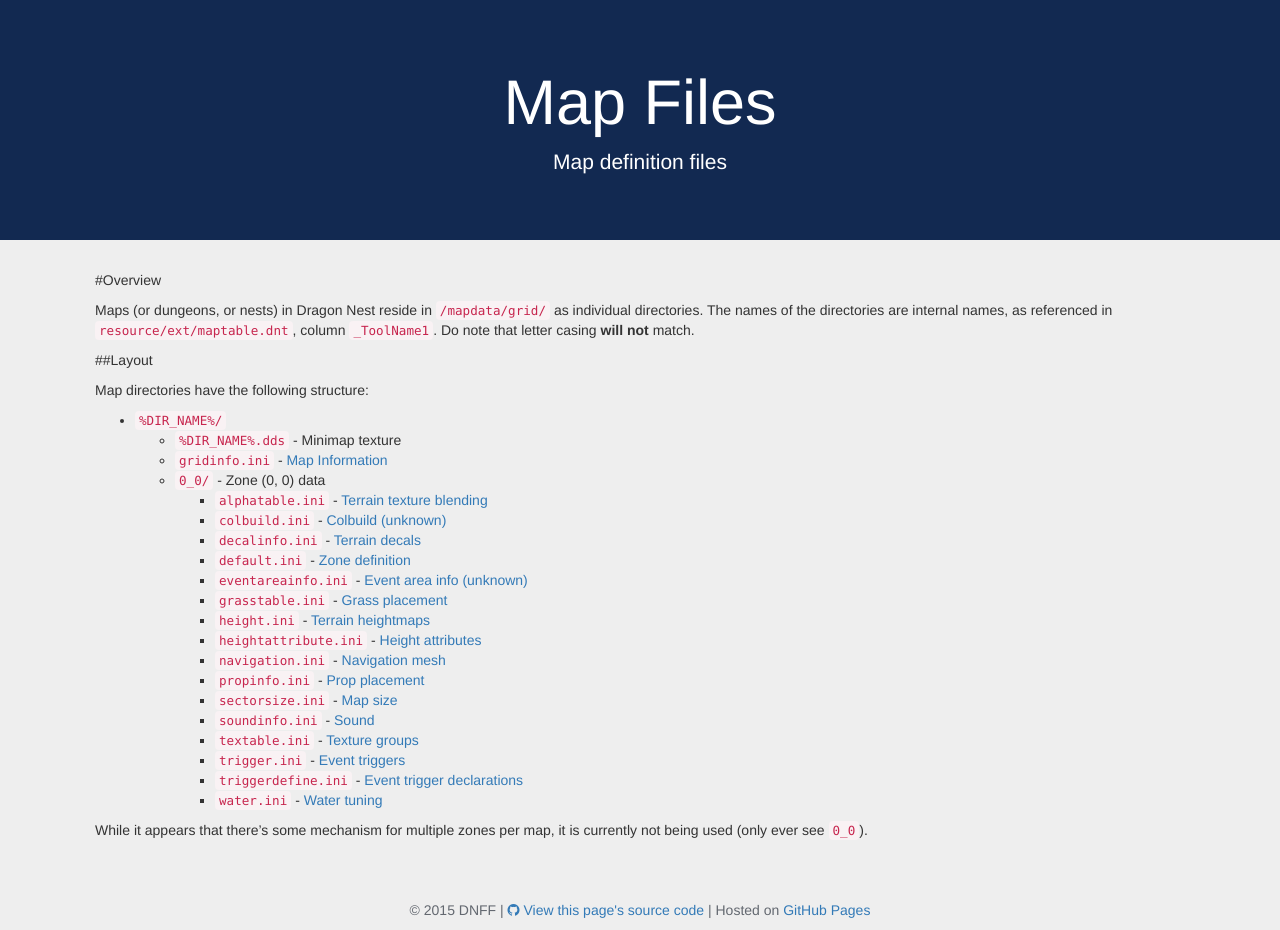
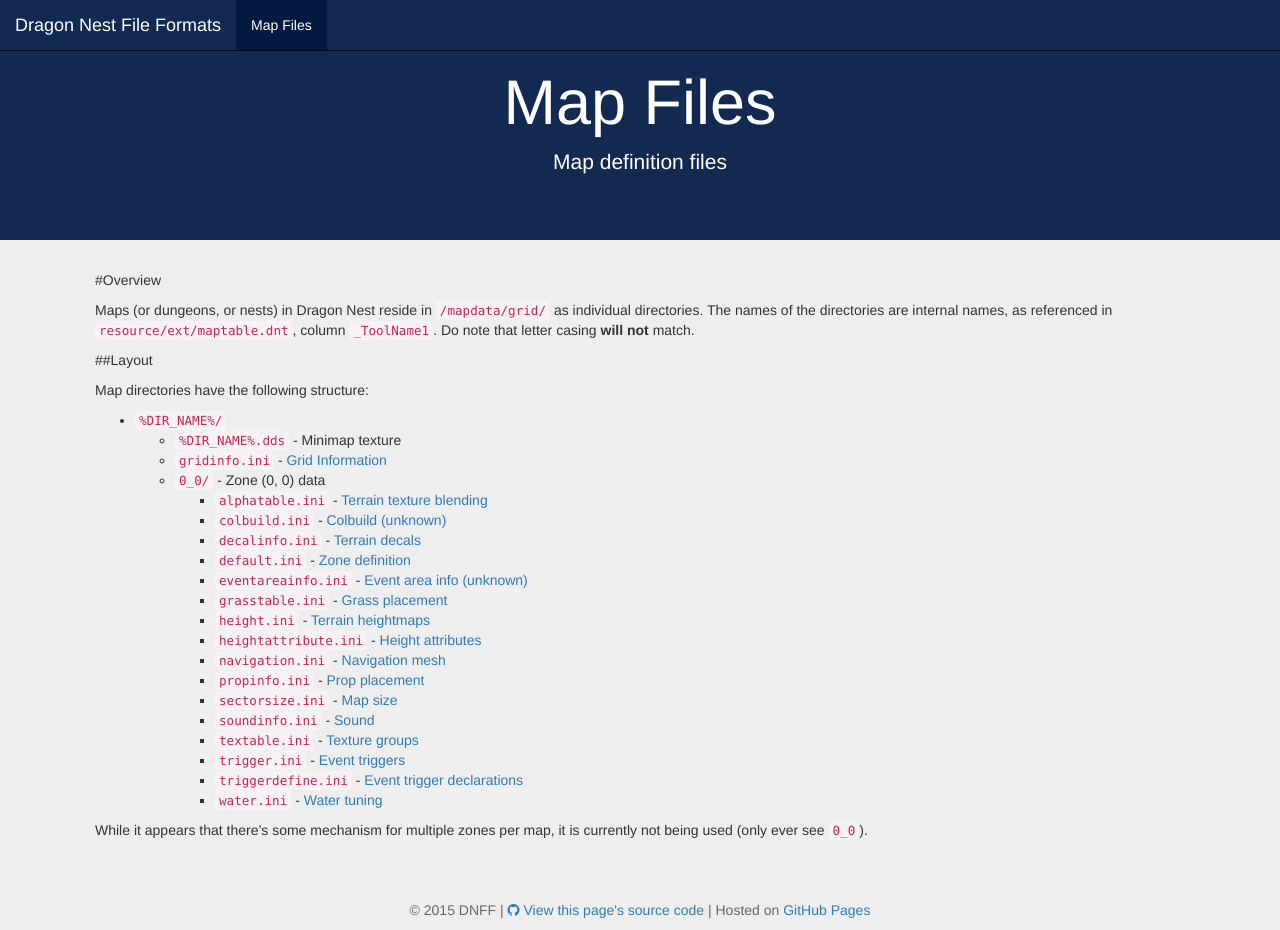
Before and after one commit to vincentzhang96/DragonNestFileFormats, a Jekyll site: the page built from files/map/index.md, in a window 1280 px wide and 930 px high. Built offline with Jekyll 4.4.1, drawn with Linux system fonts in a browser that asks for light colours; nearby versions of some CDN libraries; library files that are not in the unit come from our copies.

Commit message:
Use child layout and rename map info to grid info

```diff
--- a/files/map/index.md
+++ b/files/map/index.md
@@ -18,7 +18,7 @@
 
 - `%DIR_NAME%/`
     - `%DIR_NAME%.dds` - Minimap texture
-    - `gridinfo.ini` - [Map Information](gridinfo/)
+    - `gridinfo.ini` - [Grid Information](gridinfo/)
     - `0_0/` - Zone (0, 0) data
         - `alphatable.ini` - [Terrain texture blending](terrainalpha/)
         - `colbuild.ini` - [Colbuild (unknown)](colbuild/)
```
Also changed, not shown: other parts of files/map/index.md (+1 -1 lines).
